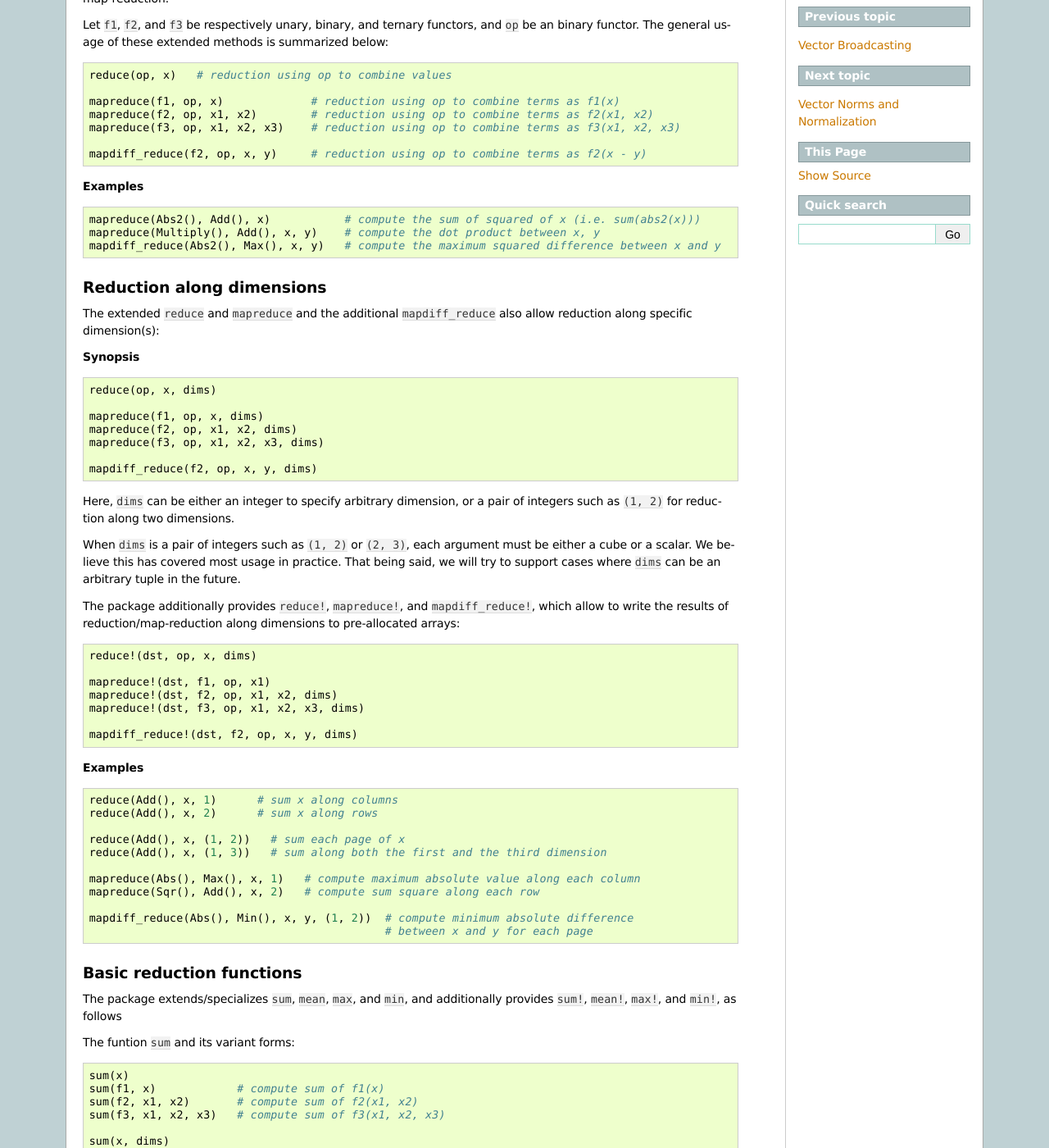
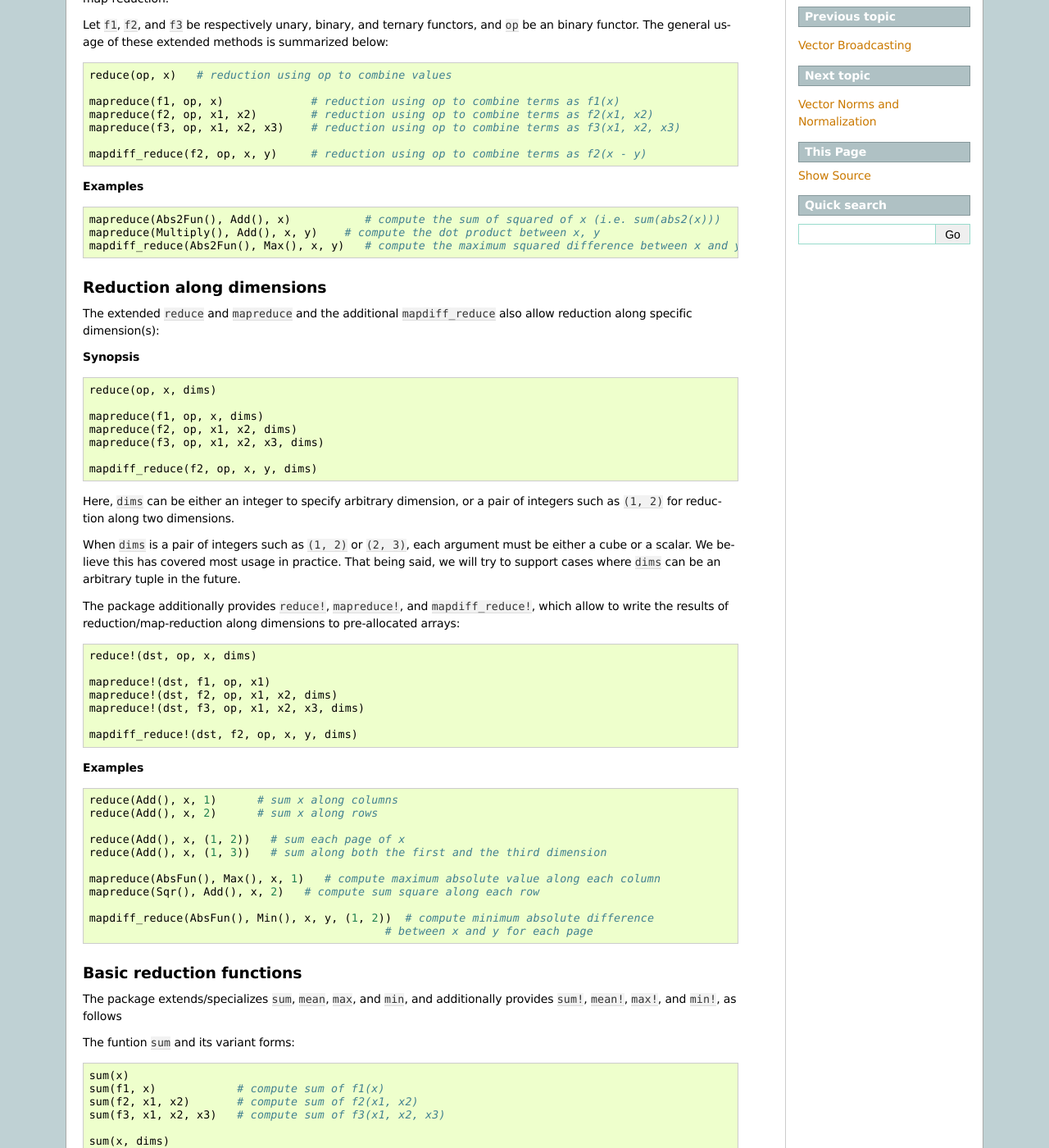
Before and after one commit to lindahua/NumericExtensions.jl, a Sphinx documentation site: the page built from doc/source/reduction.rst, in a window 1280 px wide and 1400 px high, scrolled down 255 px. Shown: the whole window at 82% size. Built offline with Sphinx 7.4.7, drawn with Linux system fonts in a browser that asks for light colours; formulas are drawn with MathJax 3.

Commit message:
rename Abs and Abs2 to AbsFun and Abs2Fun

```diff
--- a/doc/source/functors.rst
+++ b/doc/source/functors.rst
@@ -83,10 +83,10 @@ Pre-defined functors
 
 *NumericExtensions.jl* has defined a series of functors as listed below:
 
-* Arithmetic functors: ``Add``, ``Subtract``, ``Multiply``, ``Divide``, ``NegateFun``, ``Abs``
+* Arithmetic functors: ``Add``, ``Subtract``, ``Multiply``, ``Divide``, ``NegateFun``, ``AbsFun``
 * Max and Min functors: ``Max``, ``Min``
 * Rounding functors: ``Floor``, ``Ceil``, ``Round``, ``Trunc``
-* Power functors: ``Pow``, ``Sqrt``, ``Cbrt``, ``Abs2``, ``Hypot``
+* Power functors: ``Pow``, ``Sqrt``, ``Cbrt``, ``Abs2Fun``, ``Hypot``
 * Exp and log functors: ``Exp``, ``Exp2``, ``Exp10``, ``Log``, ``Log2``, ``Log10``, ``Expm1``, ``Log1p``
 * Trigonometric functors: ``Sin``, ``Cos``, ``Tan``, ``Asin``, ``Acos``, ``Atan``, ``Atan2``
 * Hyperbolic functors: ``Sinh``, ``Cosh``, ``Tanh``, ``Asinh``, ``Acosh``, ``Atanh``
--- a/doc/source/map.rst
+++ b/doc/source/map.rst
@@ -26,7 +26,7 @@ Here, ``map`` creates and returns the resultant array, while ``map!`` writes res
 
 .. code-block:: julia
 
-	map(Abs(), x)            # returns abs(x)
+	map(AbsFun(), x)            # returns abs(x)
 	map(FMA(), x, y, z)      # returns x + y .* z
 	map!(Add(), dst, x, 2)   # writes x + 2 to dst
 
@@ -57,8 +57,8 @@ Note that ``mapdiff`` and ``mapdiff!`` uses an efficient implementation, which c
 .. code-block:: julia
 
 	map1!(Mul(), x, 2)       # multiply x by 2 (inplace)
-	mapdiff(Abs2(), x, y)    # compute squared differences between x and y
-	mapdiff(Abs(), x, 1)     # compute |x - 1|
+	mapdiff(Abs2Fun(), x, y)    # compute squared differences between x and y
+	mapdiff(AbsFun(), x, 1)     # compute |x - 1|
 
 
 Pre-defined mapping functions
--- a/doc/source/reduction.rst
+++ b/doc/source/reduction.rst
@@ -27,9 +27,9 @@ The general usage of these extended methods is summarized below:
 
 .. code-block:: julia
 
-    mapreduce(Abs2(), Add(), x)           # compute the sum of squared of x (i.e. sum(abs2(x)))
+    mapreduce(Abs2Fun(), Add(), x)           # compute the sum of squared of x (i.e. sum(abs2(x)))
     mapreduce(Multiply(), Add(), x, y)    # compute the dot product between x, y
-    mapdiff_reduce(Abs2(), Max(), x, y)   # compute the maximum squared difference between x and y
+    mapdiff_reduce(Abs2Fun(), Max(), x, y)   # compute the maximum squared difference between x and y
 
 
 Reduction along dimensions
@@ -76,10 +76,10 @@ The package additionally provides ``reduce!``, ``mapreduce!``, and ``mapdiff_red
     reduce(Add(), x, (1, 2))   # sum each page of x
     reduce(Add(), x, (1, 3))   # sum along both the first and the third dimension
 
-    mapreduce(Abs(), Max(), x, 1)   # compute maximum absolute value along each column
+    mapreduce(AbsFun(), Max(), x, 1)   # compute maximum absolute value along each column
     mapreduce(Sqr(), Add(), x, 2)   # compute sum square along each row
 
-    mapdiff_reduce(Abs(), Min(), x, y, (1, 2))  # compute minimum absolute difference
+    mapdiff_reduce(AbsFun(), Min(), x, y, (1, 2))  # compute minimum absolute difference
                                                 # between x and y for each page
 
 Basic reduction functions
```
Also changed, not shown: README.md (+4 -4 lines), doc/source/overview.rst (+4 -4 lines), 14 other files.
